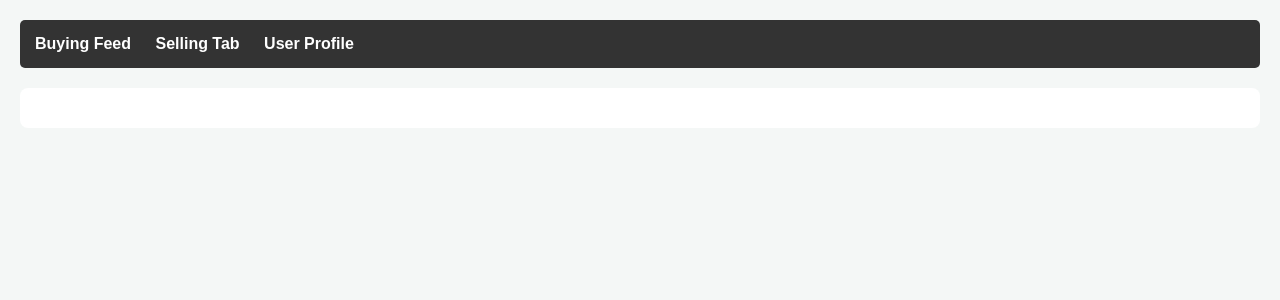
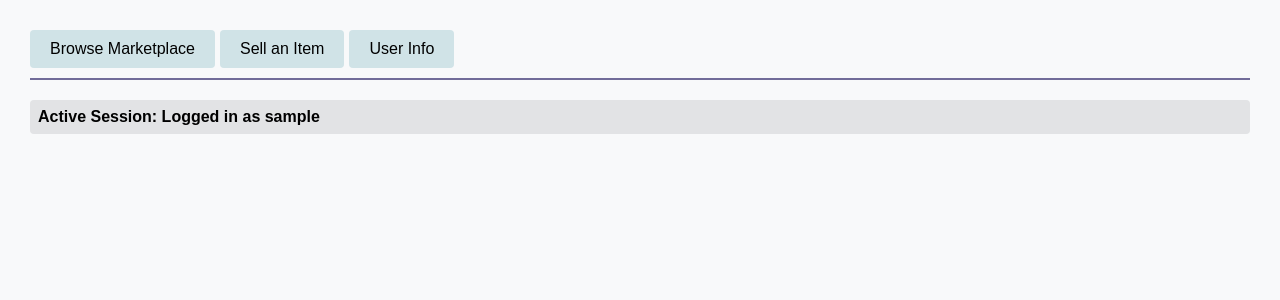
Before and after one commit to krishnazen27/20100882-project, a Flask app: template templates/base.html in a window 1280 px wide. Shown: the top 300 px of the page. Run offline with Flask 3, Linux system fonts and the light colour scheme; the template is opened without the code that fills it, so the values that code supplies are empty; the visitor is signed in with stand-in values (Sample User, id 1).

Commit message:
updated base html code
updated base html code

```diff
--- a/templates/base.html
+++ b/templates/base.html
@@ -3,37 +3,47 @@
 <head>
     <meta charset="UTF-8">
     <meta name="viewport" content="width=device-width, initial-scale=1.0">
-    <title>Marketplace - {% block title %}Welcome{% endblock %}</title>
+    <title>{% block title %}Dublin Classifieds Marketplace{% endblock %}</title>
     <style>
-        body { font-family: Arial, sans-serif; margin: 0; padding: 20px; background: #f4f7f6; }
-        nav { background: #333; padding: 15px; border-radius: 5px; }
-        nav a { color: white; margin-right: 20px; text-decoration: none; font-weight: bold; }
-        nav a:hover { color: #28a745; }
-        .container { margin-top: 20px; background: white; padding: 20px; border-radius: 8px; }
+        body { font-family: Arial, sans-serif; margin: 30px; background-color: #f8f9fa; }
+        .navbar { display: flex; border-bottom: 2px solid #716c99; margin-bottom: 20px; padding-bottom: 10px; }
+        .nav-link { padding: 10px 20px; text-decoration: none; background: #d0e3e7; color: black; margin-right: 5px; font-size: 16px; border-radius: 4px; }
+        .nav-link.active { background: #007bff; color: white; font-weight: bold; }
+        table { width: 100%; border-collapse: collapse; margin-top: 15px; background: white; }
+        th, td { padding: 10px; text-align: left; border-bottom: 1px solid #ddd; }
+        th { background-color: #f2f2f2; }
+        .form-group { margin-bottom: 15px; }
+        .form-group label { display: block; margin-bottom: 5px; font-weight: bold; }
+        .form-group input, .form-group select { width: 100%; max-width: 400px; padding: 8px; box-sizing: border-box; }
+        .btn-buy { background-color: #28a745; color: white; border: none; padding: 5px 10px; cursor: pointer; border-radius: 3px; font-weight: bold; }
+        .btn-buy:disabled { background-color: #6c757d; cursor: not-allowed; }
+        .banner { font-weight: bold; padding: 8px; margin-bottom: 15px; background-color: #e2e3e5; border-radius: 4px; }
     </style>
 </head>
 <body>
 
-    <nav>
-        <a href="{{ url_for('home') }}">Buying Feed</a>
-        <a href="{{ url_for('selling') }}">Selling Tab</a>
-        <a href="{{ url_for('profile') }}">User Profile</a>
-    </nav>
-
-    {% with messages = get_flashed_messages(with_categories=true) %}
-      {% if messages %}
-        {% for category, message in messages %}
-          <div style="padding: 10px; margin: 10px 0; background: #f8d7da; color: #721c24; border-radius: 4px;">
-              {{ message }}
-          </div>
-        {% endfor %}
-      {% endif %}
-    {% endwith %}
-
-    <div class="container">
-        {% block content %}
-        {% endblock %}
+    <div class="navbar">
+        <a href="/" class="nav-link {% if active_page == 'buying' %}active{% endif %}">Browse Marketplace</a>
+        <a href="/selling" class="nav-link {% if active_page == 'selling' %}active{% endif %}">Sell an Item</a>
+        <a href="/profile" class="nav-link {% if active_page == 'profile' %}active{% endif %}">User Info</a>
     </div>
 
+    <div class="banner">
+        {% if session.get('username') %}
+            Active Session: Logged in as <strong>{{ session.get('username') }}</strong>
+        {% else %}
+            Guest Session (Unauthenticated)
+        {% endif %}
+    </div>
+
+    <div>
+        {% block content %}{% endblock %}
+    </div>
+
+    <script>
+        // Setup base API endpoint URL mapping globally
+        const API_BASE = `${window.location.protocol}//${window.location.host}/api`;
+    </script>
+    {% block scripts %}{% endblock %}
 </body>
 </html>
```
